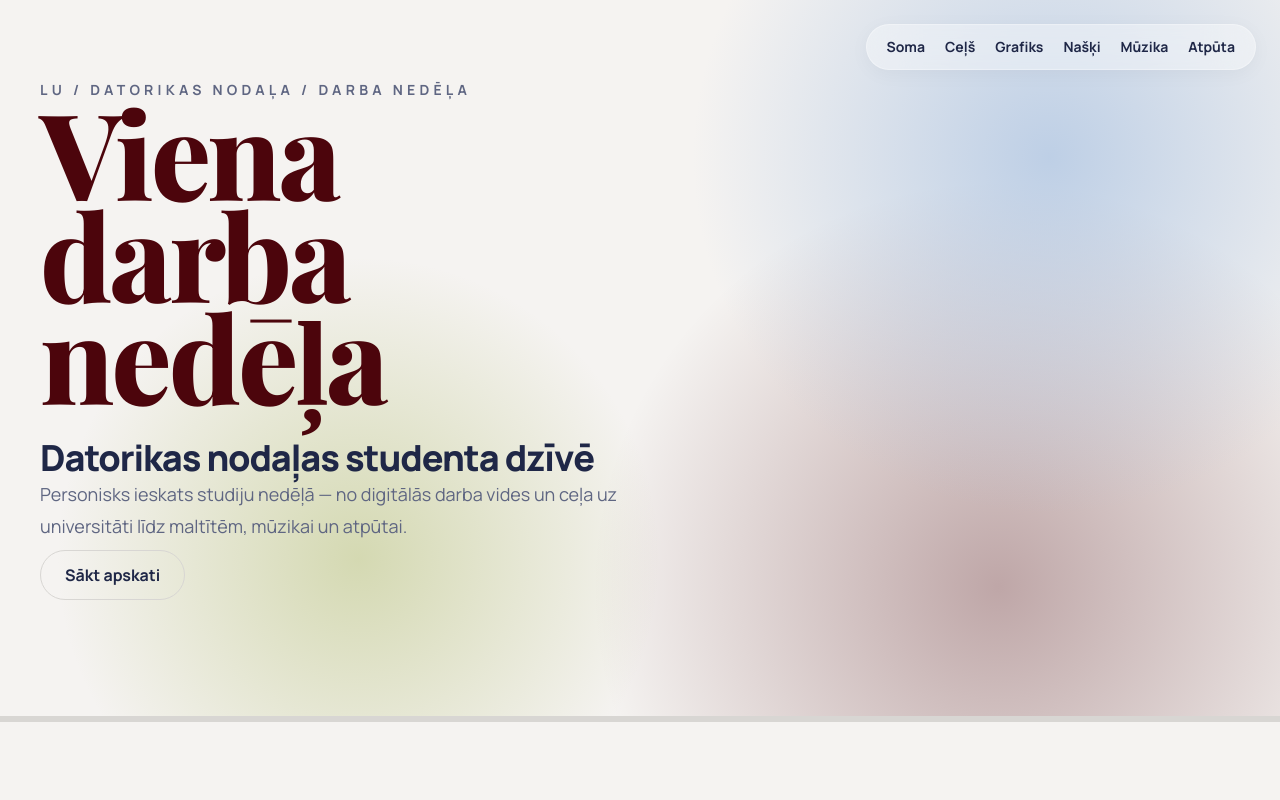
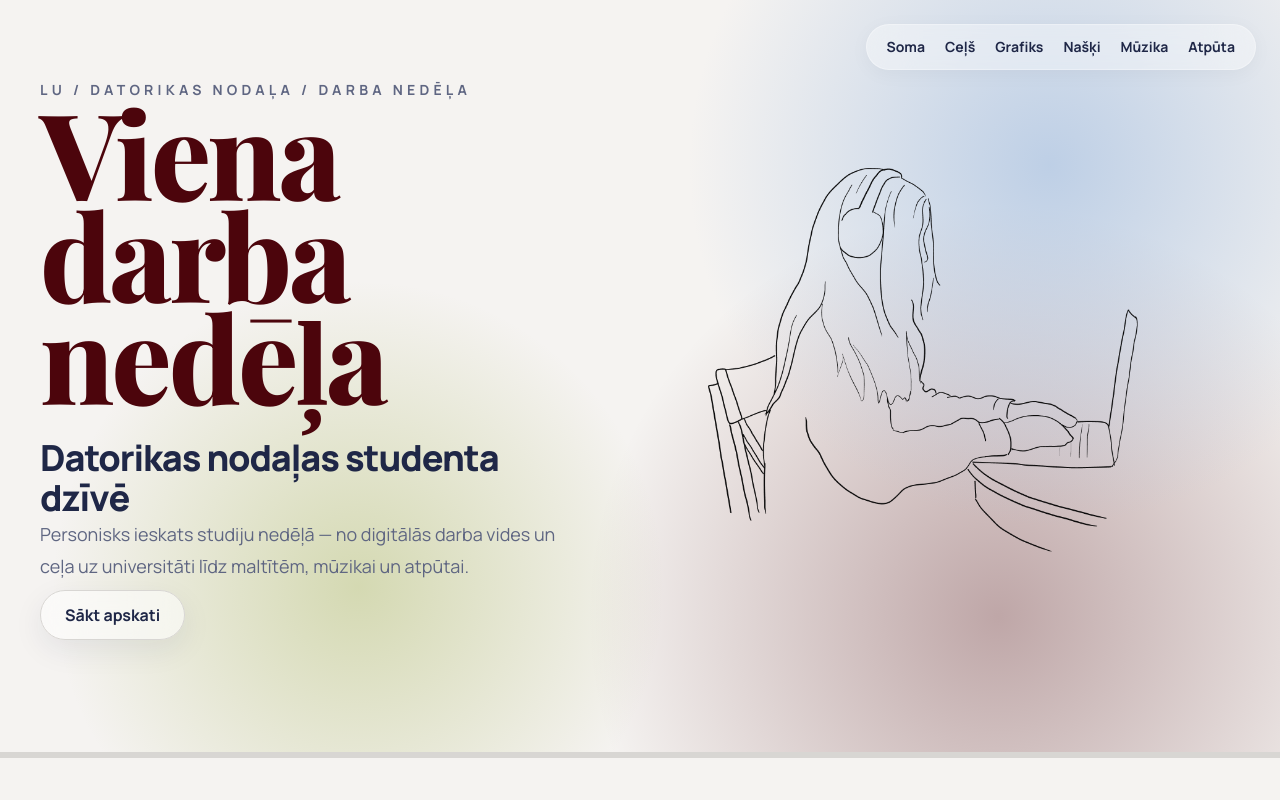
Before and after one commit to BeateSannija/StudentaNedela, a React (Vite) app: page / in a window 1280 px wide. Shown: the top 800 px of the page. Built offline with nearby package versions, Linux system fonts and the light colour scheme.

Commit message:
update hero image

```diff
--- a/src/components/HeroSection.tsx
+++ b/src/components/HeroSection.tsx
@@ -2,7 +2,10 @@ export function HeroSection() {
   return (
     <section className="hero-gradient section-divider overflow-hidden pb-16 pt-8">
       <div className="container">
+        {/* <div className="relative min-h-[620px] py-8 md:py-12">
+          <div className="relative z-10 max-w-4xl"> */}
         <div className="relative min-h-[620px] py-8 md:py-12">
+          <div className="grid items-center gap-12 lg:grid-cols-[0.9fr_1.1fr]">
             <div className="relative z-10 max-w-4xl">
               <p className="mb-8 text-sm font-bold uppercase tracking-[0.3em] text-[var(--color-muted)]">
                 LU / Datorikas nodaļa / darba nedēļa
@@ -22,18 +25,27 @@ export function HeroSection() {
                 </h2>
 
                 <p className="text-lg leading-8 text-[var(--color-muted)]">
-                Personisks ieskats studiju nedēļā — no digitālās darba vides un
-                ceļa uz universitāti līdz maltītēm, mūzikai un atpūtai.
+                  Personisks ieskats studiju nedēļā — no digitālās darba vides
+                  un ceļa uz universitāti līdz maltītēm, mūzikai un atpūtai.
                 </p>
 
                 <div className="flex flex-wrap gap-3 pt-2">
                   <a
                     href="#schedule"
-                  className="rounded-full border border-[var(--color-border)] px-6 py-3 font-bold"
+                    className="rounded-full border border-[var(--color-border)] bg-[var(--color-surface)]/55 px-6 py-3 font-bold shadow-[0_10px_30px_rgba(31,39,71,0.08)] backdrop-blur-xl transition duration-200 hover:-translate-y-0.5 hover:text-[var(--color-primary)]"
                   >
                     Sākt apskati
                   </a>
                 </div>
+              </div>
+            </div>
+
+            <div className="relative hidden lg:flex items-center justify-center">
+              <img
+                src="/images/coding-black.png"
+                alt="Studenta ilustrācija"
+                className="h-auto w-[430px] object-contain opacity-95"
+              />
             </div>
           </div>
         </div>
```
Also changed, not shown: public/images/coding-black.png (added), public/images/coding_black.png (deleted). Lines whose indentation alone changed are shown as unchanged.
